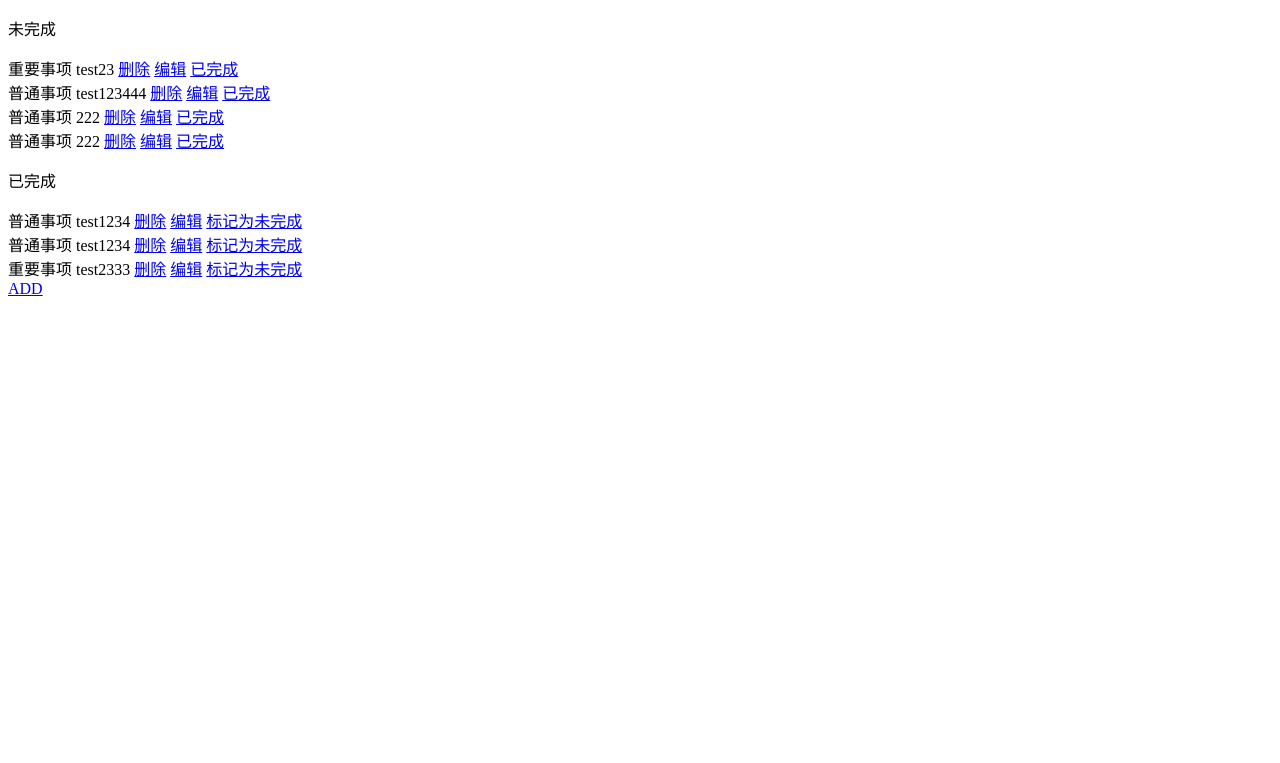
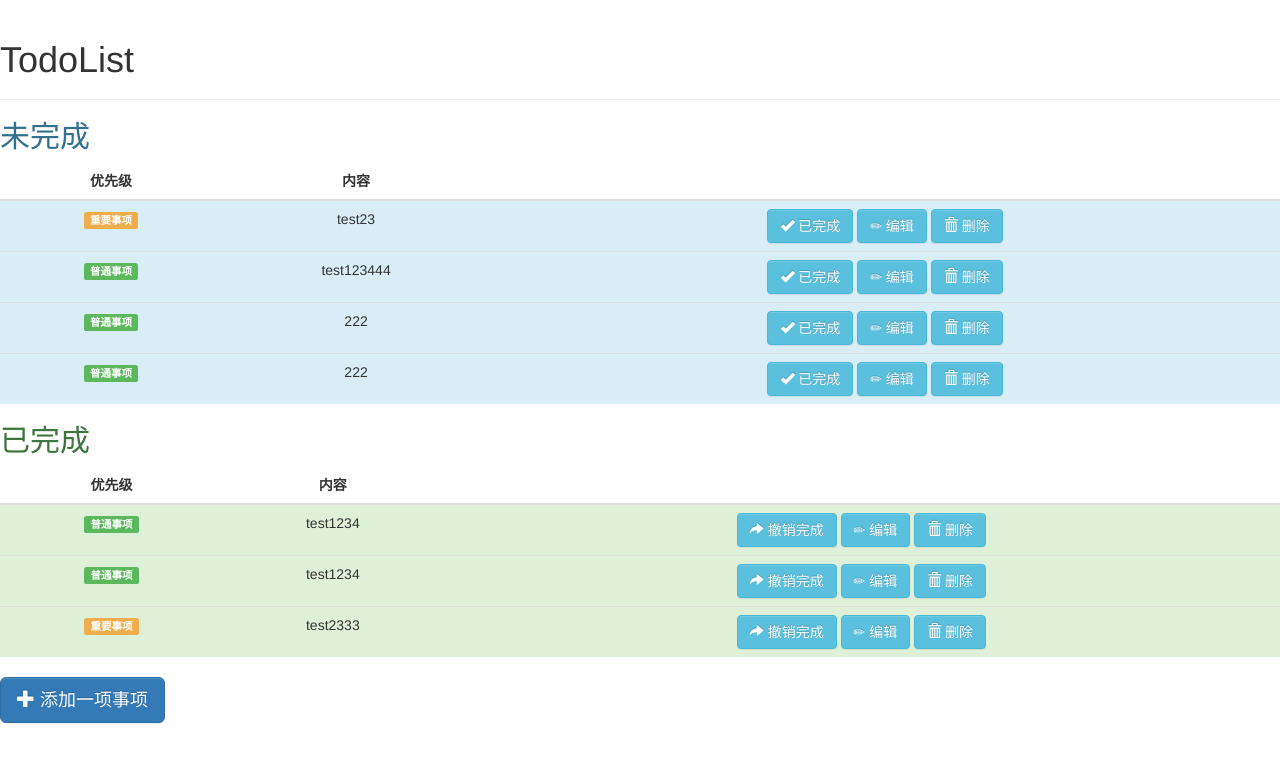
Before and after one commit to simpLeVannnnnnn/Pre-work---Todo-List, a Django app: page / in a window 1280 px wide. Shown: the top 763 px of the page. Run offline with Django 3.2, Linux system fonts and the light colour scheme; data comes from the database, SQL or seed files in the repository; both versions use the stored data as it was after the commit; some libraries are stand-ins or nearby versions.

Commit message:
bootstrap

```diff
--- a/preworktodolist/settings.py
+++ b/preworktodolist/settings.py
@@ -120,3 +120,7 @@ USE_TZ = True
 # https://docs.djangoproject.com/en/1.11/howto/static-files/
 
 STATIC_URL = '/static/'
+
+STATICFILES_DIRS = (
+    os.path.join(BASE_DIR, "static"),
+)
--- a/todo/templates/todo_list.html
+++ b/todo/templates/todo_list.html
@@ -3,37 +3,80 @@
 <html lang="en">
 <head>
     <meta charset="UTF-8">
-    <title>todo_list</title>
+    <title>TodoList</title>
+    <link rel="stylesheet" href="/static/css/bootstrap-theme.css">
+    <link rel="stylesheet" href="/static/css/bootstrap.min.css">
+    <script src="/static/js/bootstrap.min.js"></script>
+    <script src="/static/js/jquery-3.2.1.min.js"></script>
+     <style>.table th, .table td {  text-align: center;
+         height:20px}</style>
 </head>
 <body>
+<div class="page-header">
+<h1 >TodoList</h1>
+</div>
 {% csrf_token %}
-<p>未完成</p>
+<h2 class="text-info">未完成</h2>
+        <table class="table table-hover">
+            <thead>
+			<tr>
+				<th>优先级</th>
+				<th>内容</th>
+                <th> </th>
+			</tr>
+		    </thead>
+            <tbody>
             {% for todo in todo_list %}
+                <tr class="info">
                     <td>
-            {% if todo.todo_priority == '1' %}普通事项{% endif %}
-            {% if todo.todo_priority == '2' %}重要事项{% endif %}
+                        {% if todo.todo_priority == '1' %}<span class="label label-success"> 普通事项</span>{% endif %}
+                        {% if todo.todo_priority == '2' %}<span class="label label-warning"> 重要事项</span>{% endif %}
                     </td>
                     <td>{{ todo.todo }}</td>
-        <a href="{% url 'delete' todo.id %}">删除</a>
-        <a href="{% url 'update' todo.id %}">编辑</a>
-        <a href="{% url 'finish' todo.id %}">已完成</a>
-        <br>
+                    <td>
+                        <a class="btn btn-info" href="{% url 'finish' todo.id %}">
+                            <span class="glyphicon glyphicon-ok"></span> 已完成</a>
+                        <a class="btn btn-info" href="{% url 'update' todo.id %}">
+                            <span class="iglyphicon glyphicon-pencil"></span> 编辑</a>
+                        <a class="btn btn-info" href="{% url 'delete' todo.id %}">
+                            <span class="glyphicon glyphicon-trash"></span> 删除</a>
+                    </td>
+                </tr>
             {% endfor %}
-<p>已完成</p>
+            </tbody>
+        </table>
+<h2 class="text-success">已完成</h2>
+        <table class="table table-hover">
+            <thead>
+			<tr>
+				<th>优先级</th>
+				<th>内容</th>
+                <th> </th>
+			</tr>
+		    </thead>
             {% for ftodo in finish_todo %}
+                <tr class="success">
                     <td>
-            {% if ftodo.todo_priority == '1' %}普通事项{% endif %}
-            {% if ftodo.todo_priority == '2' %}重要事项{% endif %}
+                        {% if ftodo.todo_priority == '1' %}<span class="label label-success"> 普通事项</span>{% endif %}
+                        {% if ftodo.todo_priority == '2' %}<span class="label label-warning"> 重要事项</span>{% endif %}
                     </td>
-        {{ ftodo.todo }}
-        <a href="{% url 'delete' ftodo.id %}">删除</a>
-        <a href="{% url 'update' ftodo.id %}">编辑</a>
-        <a href="{% url 'backout' ftodo.id %}">标记为未完成</a>
-        <br>
+                    <td>{{ ftodo.todo }}</td>
+                    <td>
+                        <a class="btn btn-info" href="{% url 'backout' ftodo.id %}">
+                            <span class="glyphicon glyphicon-share-alt"></span> 撤销完成</a>
+                        <a class="btn btn-info" href="{% url 'update' ftodo.id %}">
+                            <span class="iglyphicon glyphicon-pencil"></span> 编辑</a>
+                        <a class="btn btn-info" href="{% url 'delete' ftodo.id %}">
+                            <span class="glyphicon glyphicon-trash"></span> 删除</a>
+                    </td>
+                </tr>
             {% endfor %}
-<a  href="{% url 'add'  %}" role="button" >
-    <span > ADD</span>
-</a>
+        </table>
+
+
+    <a class="btn btn-lg btn-primary" href="{% url 'add'  %}"><span class="glyphicon glyphicon-plus"></span> 添加一项事项</a>
+
+
 
 </body>
 </html>
```
Also changed, not shown: todo/templates/new_todo.html (+20 -6 lines), todo/templates/updata.html (+14 -6 lines), db.sqlite3. Lines whose indentation alone changed are shown as unchanged.
